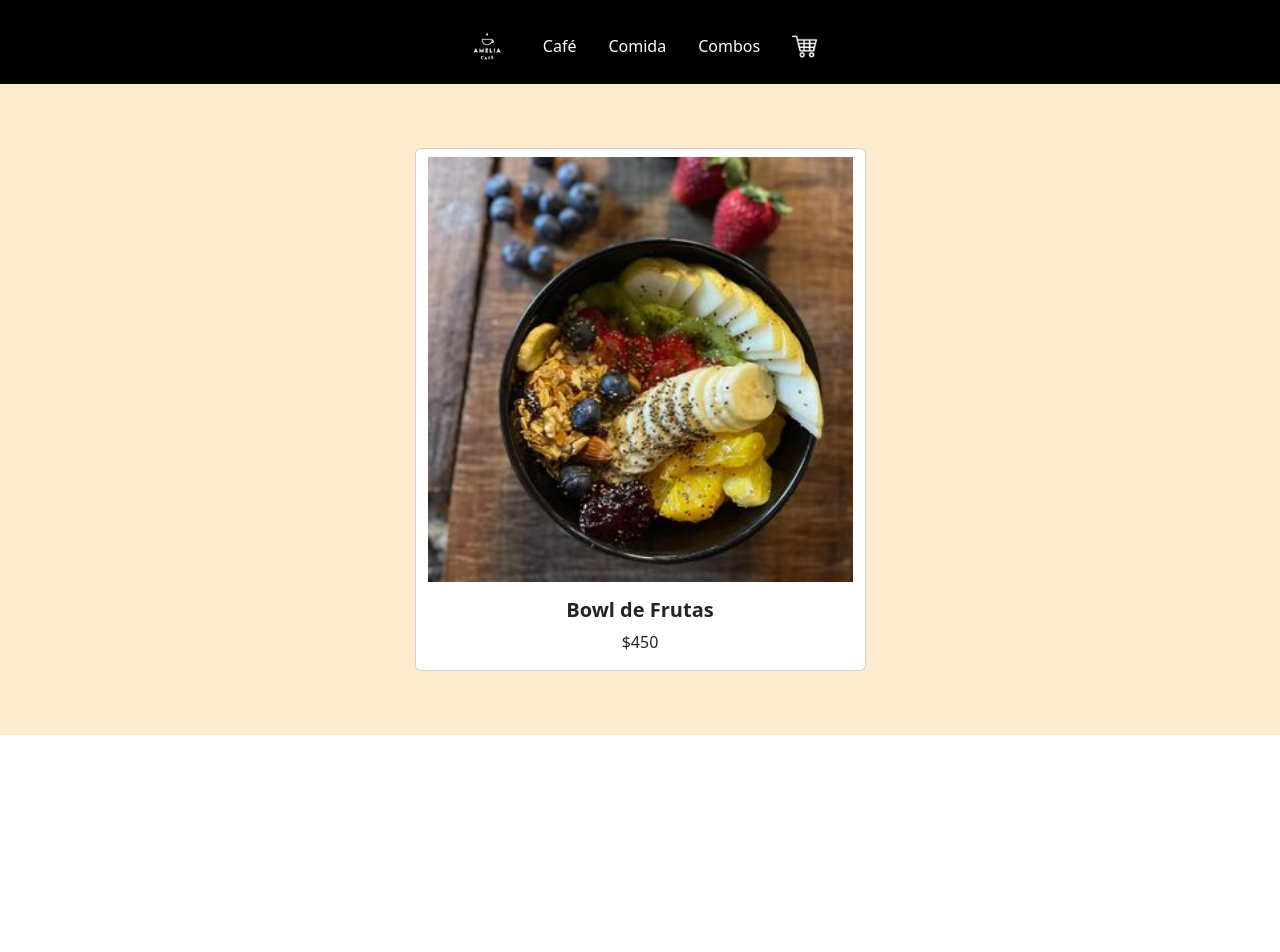
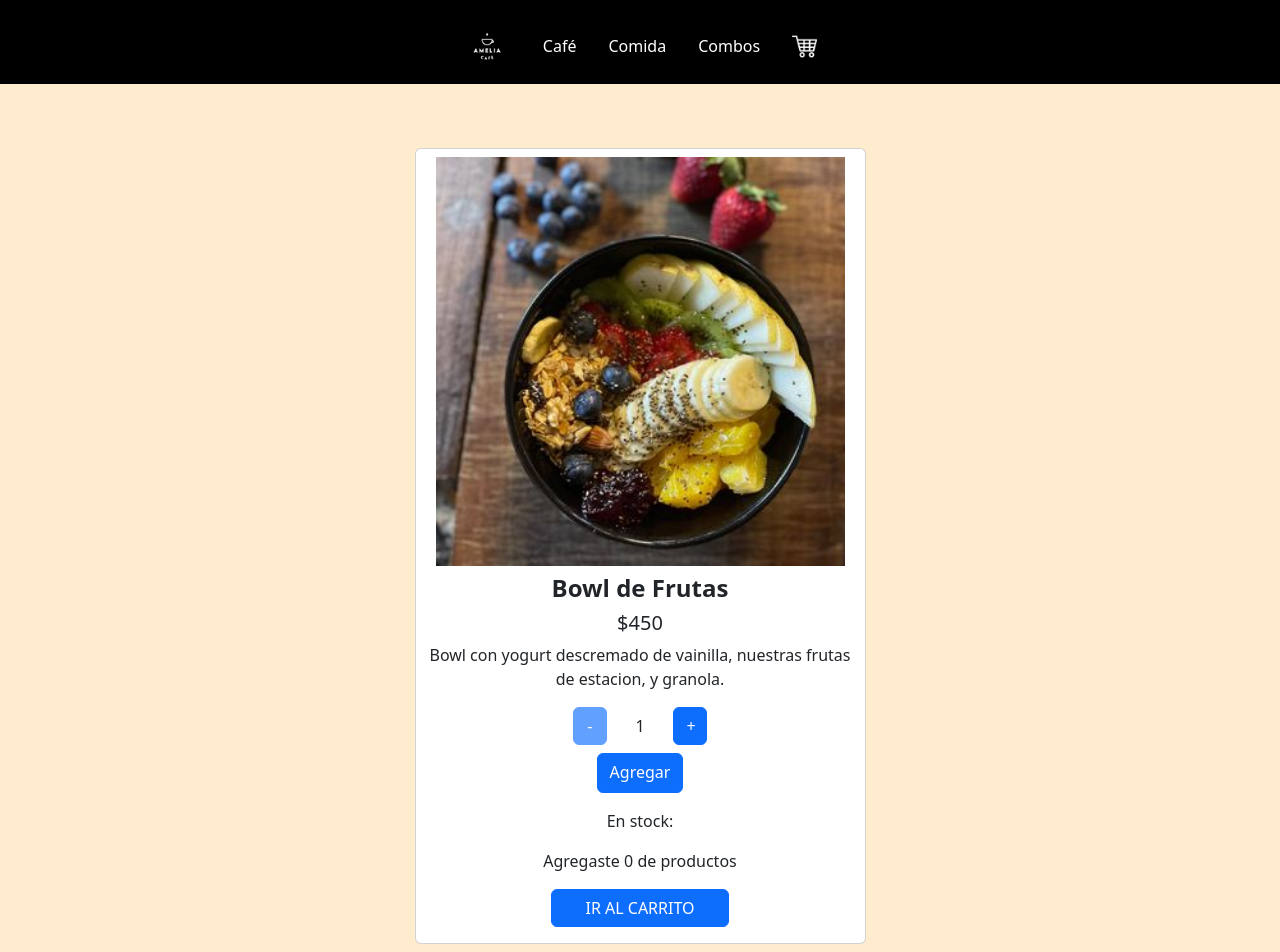
Before and after one commit to rodrigosivori/reactjs-proyecto, a React (Create React App) app: page /item/1 in a window 1280 px wide. Shown: the top 952 px of the page. Before the commit the page ends 800 px from the top, so only its background shows below. Built offline with nearby package versions, Linux system fonts and the light colour scheme.

Commit message:
Desafio sincronizar counter

```diff
--- a/src/App.js
+++ b/src/App.js
@@ -18,6 +18,7 @@
       <Route exact path='/'  element={<ItemListContainer /> } />
       <Route exact path='/category/:categoria'  element={<ItemListContainer /> } />
       <Route exact path='/item/:id' element={ <ItemDetailContainer/> } />
+      <Route exact path='/cart' />
 
       </Routes>
     </BrowserRouter>
--- a/src/componentes/ItemCount.jsx
+++ b/src/componentes/ItemCount.jsx
@@ -1,11 +1,12 @@
 import React, {useState} from "react";
+import { Link } from "react-router-dom";
 
 
 
 const ItemCount = ({initial, stock, onAdd}) => {
 const [cantidad, setCantidad] = useState(initial);
 const [itemStock, setItemStock] = useState(stock);
-const [itemAdd, setItemAdd] = useState(onAdd);
+const [itemAdd, setItemAdd] = useState(0);
 
 const decrementarCantidad = () => {
     setCantidad(cantidad - 1);
@@ -13,26 +14,34 @@
 
 const incrementarCantidad = () => {
     setCantidad(cantidad + 1);
+
 }
 
 const agregarProductos = () => {
     if ( cantidad <= itemStock) {
         setItemStock(itemStock - cantidad);
         setItemAdd(itemAdd + cantidad);
-
+        onAdd(itemAdd + cantidad);
     }
 }
 
 
     return(
         <div className="container">
-            <button className="btn btn-primary col-1" disabled={cantidad <= 1} onClick={decrementarCantidad}>-</button>
-            <input type='text' className="text-center col-2" value={cantidad} />
-            <button className="btn btn-primary col-1" disabled={cantidad >= itemStock} onClick={incrementarCantidad}>+</button>
-            <div>
+            <div className="text-center">
+                <button className="btn btn-primary col-1" disabled={cantidad <= 1} onClick={decrementarCantidad}>-</button>
+                <input type='button' className="btn text-center col-md-2" disable value={cantidad} />
+                <button className="btn btn-primary col-1" disabled={cantidad >= itemStock} onClick={incrementarCantidad}>+</button>
+            </div>
+            <div className="text-center pb-3">
                 <button className="btn btn-primary pb-2 mt-2" disabled={stock <= 0} onClick={() => {agregarProductos()}}>Agregar</button>
-                <p>En stock: {itemStock}</p>
-                <p>Agregaste: {itemAdd} de productos</p>
+            </div>
+            <p className="text-center">En stock: {itemStock}</p>
+            <p className="text-center">Agregaste {itemAdd} de productos</p>
+            <div className='row justify-content-center'>
+                <button className='btn btn-primary col-5 mb-3'>
+                    <Link to='/cart' className="checkOut nav-link">IR AL CARRITO </Link>
+                </button>
             </div>
         </div>
 
--- a/src/componentes/ItemDetail.jsx
+++ b/src/componentes/ItemDetail.jsx
@@ -1,18 +1,30 @@
 import React from 'react';
-//import ItemCount from './ItemCount';
+import { useState } from 'react';
+import ItemCount from './ItemCount';
+
 
 
 const ItemDetail = ({item}) =>{
 
+    const [cantidad, setCantidad] = useState(0)
+
+    const onAdd = (cantidad) => {
+        setCantidad(cantidad);
+        console.log(cantidad);
+
+    }
+
     return(
         <div className='row justify-content-center col-md-5 py-3'>
             <div className='card'>
-                <img src={item.foto} className='card-img-top pt-2' alt={item.producto} />
-                <div className='card-body'>
-                    <h5 className='card-title text-center'><b>{item.producto}</b></h5>
-                    <p className='card-text text-center'>${item.precio}</p>
-                </div>
-                {/* <ItemCount initial={1} stock={item.stock} onAdd={0}/> */}
+                <img src={item.foto} className='card-img-top p-2' alt={item.producto} />
+                <h4 className='card-title text-center'><b>{item.producto}</b></h4>
+                <h5 className='card-text text-center'>${item.precio}</h5>
+                <p className='text-center'>{item.descripcion}</p>
+                <ItemCount initial={1} stock={item.stock} onAdd={onAdd} cantidad={cantidad} setCantidad={setCantidad} />
+
+
+
             </div>
         </div>
     )
--- a/src/componentes/ItemDetailContainer.jsx
+++ b/src/componentes/ItemDetailContainer.jsx
@@ -19,7 +19,6 @@
             setTimeout(() => {
                 resolve(productos.find(productos => productos.id === id))
             }, 500)
-            console.log(id);
         })
     };
 
@@ -33,7 +32,7 @@
         <div className="fondo-menuppal p-5">
             <div className='container'>
                 <div className='row justify-content-center'>
-                    <ItemDetail item={item} />
+                    <ItemDetail item={item}/>
                 </div>
             </div>
         </div>
--- a/src/componentes/ItemListContainer.jsx
+++ b/src/componentes/ItemListContainer.jsx
@@ -14,7 +14,6 @@
     const [items, setItems] = useState([]);
 
     const {categoria} = useParams()
-    console.log(categoria);
 
     useEffect(() => {
 
@@ -24,6 +23,7 @@
                 setTimeout(() => {
                     resolve(productos);
                 }, 500);
+                console.log(categoria);
             });
 
             getProductos.then((respuesta) => {
--- a/src/componentes/productos.jsx
+++ b/src/componentes/productos.jsx
@@ -6,10 +6,58 @@
 import foto6 from './images/foto-brunchdospersonas.jpg';
 
 export const productos = [
-    {'id': '1', 'producto':'Bowl de Frutas', 'precio':450, 'stock':10, 'categoria':'comida', 'foto':foto1 },
-    {'id': '2', 'producto':'Crossaint de Vegetales', 'precio':350, 'stock':5, 'categoria':'comida', 'foto':foto2},
-    {'id': '3', 'producto':'Scon de Queso', 'precio':250, 'stock':8, 'categoria':'comida', 'foto':foto3},
-    {'id': '4', 'producto':'Scon Frutos Rojos', 'precio':275, "stock":4, 'categoria':'comida',  "foto":foto4},
-    {'id': '5', 'producto':'Cafe molido en granos', 'precio':1500, "stock":8, 'categoria':'cafe', "foto":foto5},
-    {'id': '6', 'producto':'Brunch para dos personas', 'precio':2475, "stock":4, 'categoria':'combos', "foto":foto6}
+    {
+        'id': '1',
+        'producto':'Bowl de Frutas',
+        'precio':450,
+        'stock':10,
+        'categoria':'comida',
+        'foto':foto1,
+        'descripcion':'Bowl con yogurt descremado de vainilla, nuestras frutas de estacion, y granola.'
+    },
+    {
+        'id': '2',
+        'producto':'Crossaint de Vegetales',
+        'precio':350,
+        'stock':5,
+        'categoria':'comida',
+        'foto':foto2,
+        'descripcion':'Crossaint de la casa partido al medio, relleno de nuestros vegetales salteados. Contiene: Zapallitos, zanahoria, rucula, tomates, y palta.'
+    },
+    {
+        'id': '3',
+        'producto':'Scon de Queso',
+        'precio':250,
+        'stock':8,
+        'categoria':'comida',
+        'foto':foto3,
+        'descripcion':'Scon hecho de queso parmesano. Super crocante! Recomendamos que lo acompanes con un Latte.'
+},
+    {
+        'id': '4',
+        'producto':'Scon Frutos Rojos',
+        'precio':275,
+        "stock":4,
+        'categoria':'comida',
+        "foto":foto4,
+        'descripcion':'Scon hecho con frutos rojos. Especialidad de la casa en nuestra seccion panaderia.'
+},
+    {
+        'id': '5',
+        'producto':'Cafe molido en granos',
+        'precio':1500,
+        "stock":8,
+        'categoria':'cafe',
+        "foto":foto5,
+        'descripcion':'Cafe en granos con un excelente aroma y sabor. Tostado y molido en nuestro local. '
+},
+    {
+        'id': '6',
+        'producto':'Brunch para dos personas',
+        'precio':2475,
+        "stock":4,
+        'categoria':'combos',
+        "foto":foto6,
+        'descripcion':'asdasdasd'
+}
 ];
```
Also changed, not shown: src/componentes/Cart.jsx (added, +12 -0 lines).
